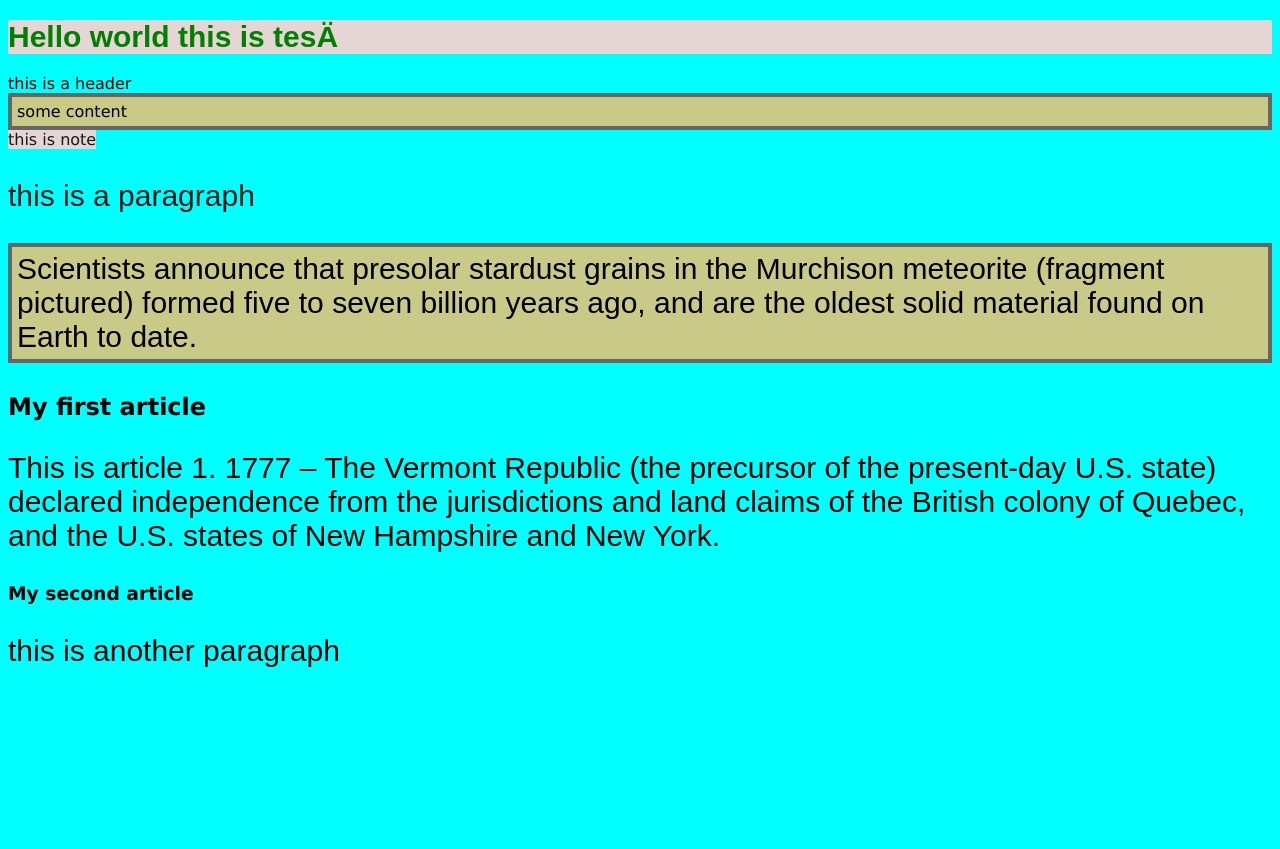
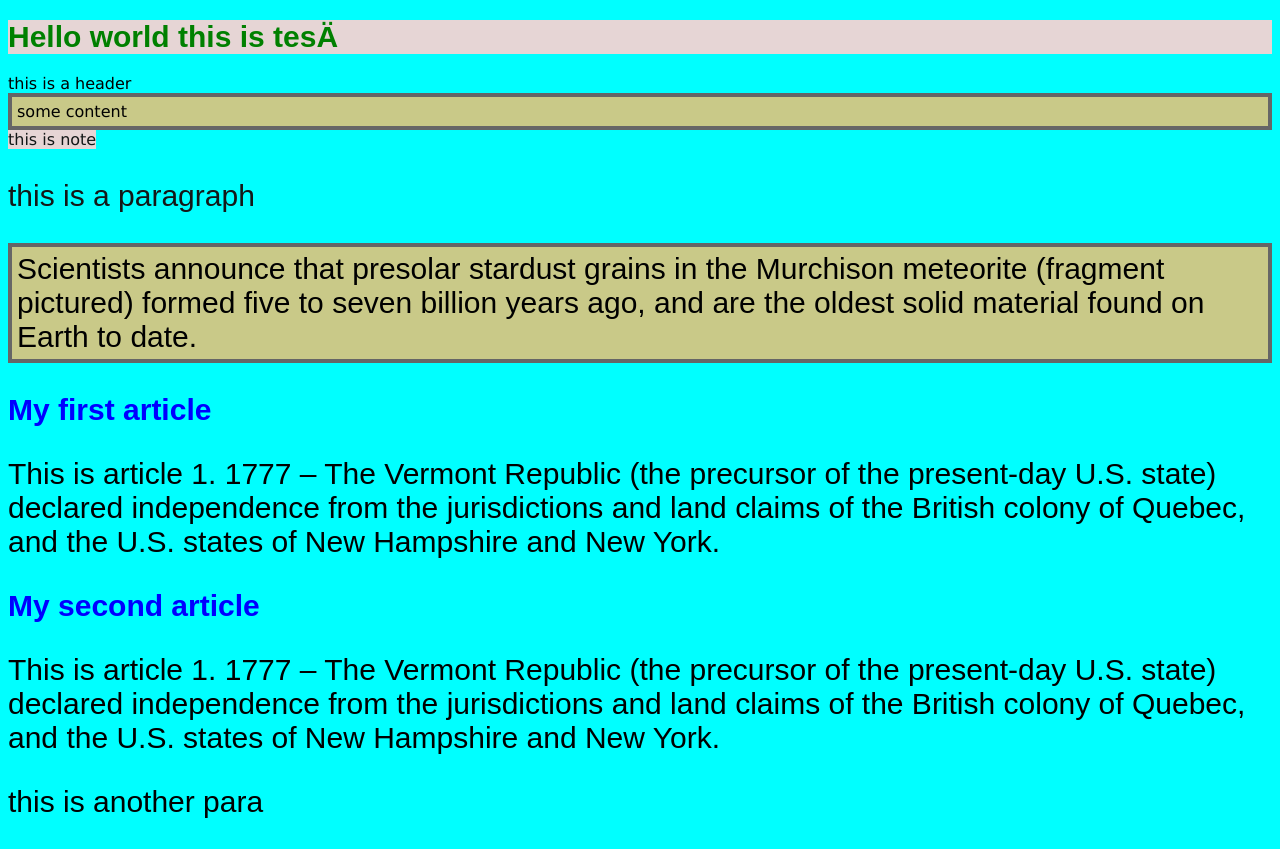
Before and after one commit to niclastefanos/niclas_koskinenwww, a plain HTML site: page lecture2.html in a window 1280 px wide. Before the commit the page ends 800 px from the top, so only its background shows below. Drawn offline with Linux system fonts and the light colour scheme.

Commit message:
Update lecture2.html

```diff
--- a/lecture2.html
+++ b/lecture2.html
@@ -24,16 +24,22 @@
         found on Earth to date.
     </p>
   <article>
-      <h2>My first article</h2>
+      <h1>My first article</h1>
       <p>This is article 1.
             1777 – The Vermont Republic (the precursor of the present-day U.S. state)
             declared independence from the jurisdictions and land claims of the British
             colony of Quebec, and the U.S. states of New Hampshire and New York.
       </p>
-      <h3>My second article</h3>
-      <p>
-          this is another paragraph
-      </p>
   </article>
+  <article>
+        <h1>My second article</h1>
+        <p>
+                This is article 1.
+                1777 – The Vermont Republic (the precursor of the present-day U.S. state)
+                declared independence from the jurisdictions and land claims of the British
+                colony of Quebec, and the U.S. states of New Hampshire and New York.
+        </p>
+        <p>this is another para</p>
+    </article>
 </body>
 </html>
```
